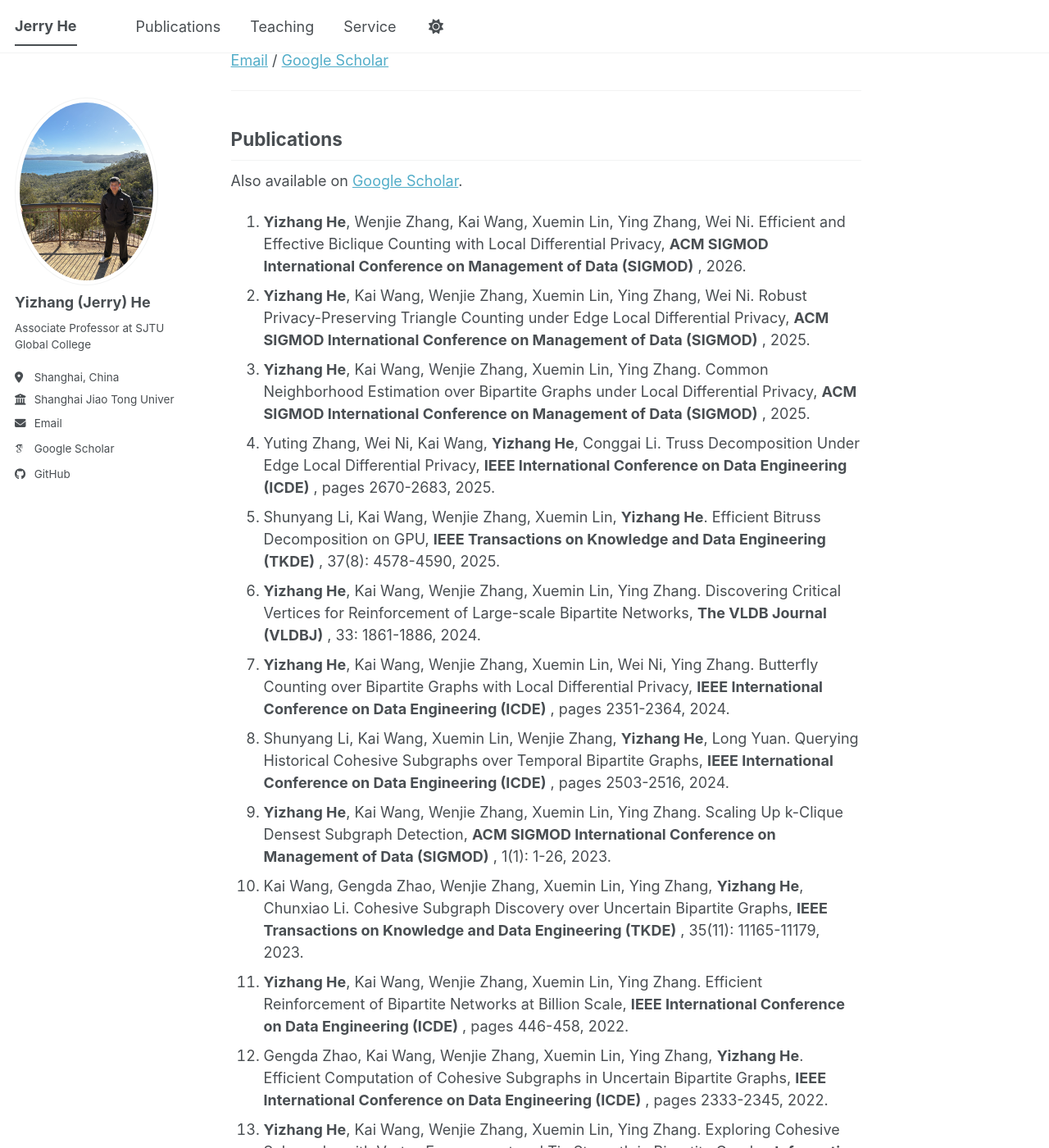
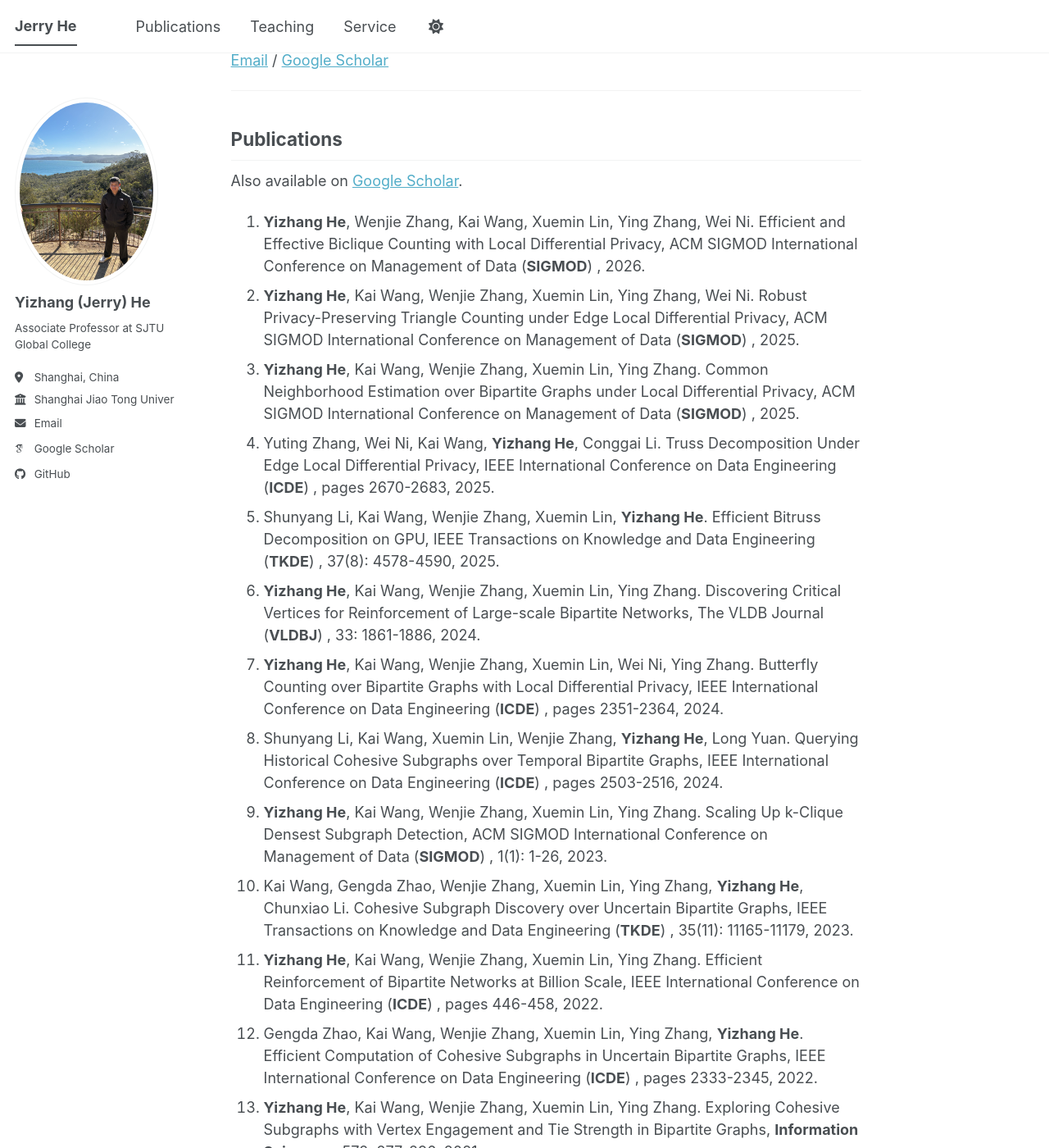
Before and after one commit to jerryUNSW/jerryUNSW.github.io, a Jekyll site: the page built from _pages/about.md, in a window 1280 px wide and 1400 px high, scrolled down 373 px. Shown: the whole window at 82% size. Built offline with Jekyll 4.4.1, drawn with Linux system fonts in a browser that asks for light colours; some web fonts are replaced; a script bundle is joined from its source files by our own code; library files that are not in the unit come from our copies.

Commit message:
Bold only venue abbreviations (SIGMOD, ICDE, TKDE, VLDBJ) not full names

```diff
--- a/_pages/about.md
+++ b/_pages/about.md
@@ -20,18 +20,18 @@
 
 Also available on [Google Scholar](https://scholar.google.com/citations?user=AeA4sfcAAAAJ).
 
-1. **Yizhang He**, Wenjie Zhang, Kai Wang, Xuemin Lin, Ying Zhang, Wei Ni. Efficient and Effective Biclique Counting with Local Differential Privacy, **ACM SIGMOD International Conference on Management of Data (SIGMOD)** , 2026.
-1. **Yizhang He**, Kai Wang, Wenjie Zhang, Xuemin Lin, Ying Zhang, Wei Ni. Robust Privacy-Preserving Triangle Counting under Edge Local Differential Privacy, **ACM SIGMOD International Conference on Management of Data (SIGMOD)** , 2025.
-1. **Yizhang He**, Kai Wang, Wenjie Zhang, Xuemin Lin, Ying Zhang. Common Neighborhood Estimation over Bipartite Graphs under Local Differential Privacy, **ACM SIGMOD International Conference on Management of Data (SIGMOD)** , 2025.
-1. Yuting Zhang, Wei Ni, Kai Wang, **Yizhang He**, Conggai Li. Truss Decomposition Under Edge Local Differential Privacy, **IEEE International Conference on Data Engineering (ICDE)** , pages 2670-2683, 2025.
-1. Shunyang Li, Kai Wang, Wenjie Zhang, Xuemin Lin, **Yizhang He**. Efficient Bitruss Decomposition on GPU, **IEEE Transactions on Knowledge and Data Engineering (TKDE)** , 37(8): 4578-4590, 2025.
-1. **Yizhang He**, Kai Wang, Wenjie Zhang, Xuemin Lin, Ying Zhang. Discovering Critical Vertices for Reinforcement of Large-scale Bipartite Networks, **The VLDB Journal (VLDBJ)** , 33: 1861-1886, 2024.
-1. **Yizhang He**, Kai Wang, Wenjie Zhang, Xuemin Lin, Wei Ni, Ying Zhang. Butterfly Counting over Bipartite Graphs with Local Differential Privacy, **IEEE International Conference on Data Engineering (ICDE)** , pages 2351-2364, 2024.
-1. Shunyang Li, Kai Wang, Xuemin Lin, Wenjie Zhang, **Yizhang He**, Long Yuan. Querying Historical Cohesive Subgraphs over Temporal Bipartite Graphs, **IEEE International Conference on Data Engineering (ICDE)** , pages 2503-2516, 2024.
-1. **Yizhang He**, Kai Wang, Wenjie Zhang, Xuemin Lin, Ying Zhang. Scaling Up k-Clique Densest Subgraph Detection, **ACM SIGMOD International Conference on Management of Data (SIGMOD)** , 1(1): 1-26, 2023.
-1. Kai Wang, Gengda Zhao, Wenjie Zhang, Xuemin Lin, Ying Zhang, **Yizhang He**, Chunxiao Li. Cohesive Subgraph Discovery over Uncertain Bipartite Graphs, **IEEE Transactions on Knowledge and Data Engineering (TKDE)** , 35(11): 11165-11179, 2023.
-1. **Yizhang He**, Kai Wang, Wenjie Zhang, Xuemin Lin, Ying Zhang. Efficient Reinforcement of Bipartite Networks at Billion Scale, **IEEE International Conference on Data Engineering (ICDE)** , pages 446-458, 2022.
-1. Gengda Zhao, Kai Wang, Wenjie Zhang, Xuemin Lin, Ying Zhang, **Yizhang He**. Efficient Computation of Cohesive Subgraphs in Uncertain Bipartite Graphs, **IEEE International Conference on Data Engineering (ICDE)** , pages 2333-2345, 2022.
+1. **Yizhang He**, Wenjie Zhang, Kai Wang, Xuemin Lin, Ying Zhang, Wei Ni. Efficient and Effective Biclique Counting with Local Differential Privacy, ACM SIGMOD International Conference on Management of Data (**SIGMOD**) , 2026.
+1. **Yizhang He**, Kai Wang, Wenjie Zhang, Xuemin Lin, Ying Zhang, Wei Ni. Robust Privacy-Preserving Triangle Counting under Edge Local Differential Privacy, ACM SIGMOD International Conference on Management of Data (**SIGMOD**) , 2025.
+1. **Yizhang He**, Kai Wang, Wenjie Zhang, Xuemin Lin, Ying Zhang. Common Neighborhood Estimation over Bipartite Graphs under Local Differential Privacy, ACM SIGMOD International Conference on Management of Data (**SIGMOD**) , 2025.
+1. Yuting Zhang, Wei Ni, Kai Wang, **Yizhang He**, Conggai Li. Truss Decomposition Under Edge Local Differential Privacy, IEEE International Conference on Data Engineering (**ICDE**) , pages 2670-2683, 2025.
+1. Shunyang Li, Kai Wang, Wenjie Zhang, Xuemin Lin, **Yizhang He**. Efficient Bitruss Decomposition on GPU, IEEE Transactions on Knowledge and Data Engineering (**TKDE**) , 37(8): 4578-4590, 2025.
+1. **Yizhang He**, Kai Wang, Wenjie Zhang, Xuemin Lin, Ying Zhang. Discovering Critical Vertices for Reinforcement of Large-scale Bipartite Networks, The VLDB Journal (**VLDBJ**) , 33: 1861-1886, 2024.
+1. **Yizhang He**, Kai Wang, Wenjie Zhang, Xuemin Lin, Wei Ni, Ying Zhang. Butterfly Counting over Bipartite Graphs with Local Differential Privacy, IEEE International Conference on Data Engineering (**ICDE**) , pages 2351-2364, 2024.
+1. Shunyang Li, Kai Wang, Xuemin Lin, Wenjie Zhang, **Yizhang He**, Long Yuan. Querying Historical Cohesive Subgraphs over Temporal Bipartite Graphs, IEEE International Conference on Data Engineering (**ICDE**) , pages 2503-2516, 2024.
+1. **Yizhang He**, Kai Wang, Wenjie Zhang, Xuemin Lin, Ying Zhang. Scaling Up k-Clique Densest Subgraph Detection, ACM SIGMOD International Conference on Management of Data (**SIGMOD**) , 1(1): 1-26, 2023.
+1. Kai Wang, Gengda Zhao, Wenjie Zhang, Xuemin Lin, Ying Zhang, **Yizhang He**, Chunxiao Li. Cohesive Subgraph Discovery over Uncertain Bipartite Graphs, IEEE Transactions on Knowledge and Data Engineering (**TKDE**) , 35(11): 11165-11179, 2023.
+1. **Yizhang He**, Kai Wang, Wenjie Zhang, Xuemin Lin, Ying Zhang. Efficient Reinforcement of Bipartite Networks at Billion Scale, IEEE International Conference on Data Engineering (**ICDE**) , pages 446-458, 2022.
+1. Gengda Zhao, Kai Wang, Wenjie Zhang, Xuemin Lin, Ying Zhang, **Yizhang He**. Efficient Computation of Cohesive Subgraphs in Uncertain Bipartite Graphs, IEEE International Conference on Data Engineering (**ICDE**) , pages 2333-2345, 2022.
 1. **Yizhang He**, Kai Wang, Wenjie Zhang, Xuemin Lin, Ying Zhang. Exploring Cohesive Subgraphs with Vertex Engagement and Tie Strength in Bipartite Graphs, **Information Sciences** , 572: 277-296, 2021.
 
 ---
```
